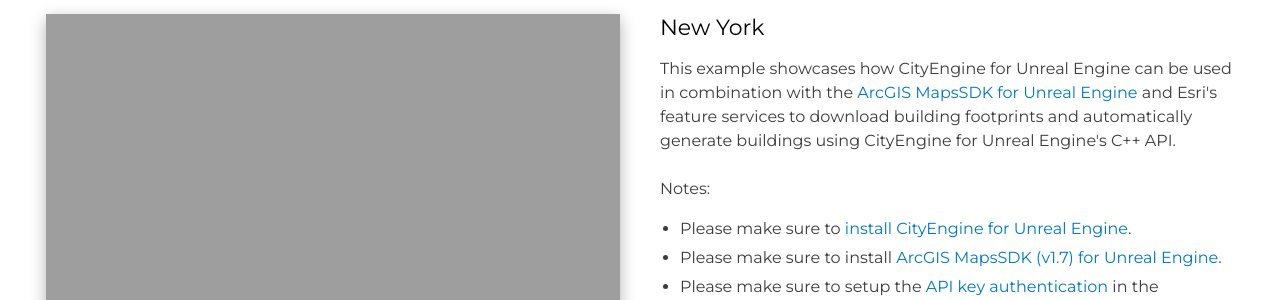
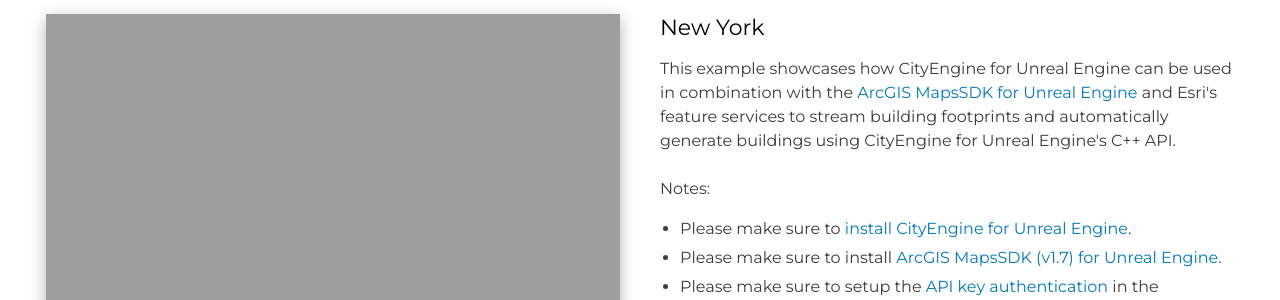
Before and after one commit to Esri/cityengine, a Jekyll site: the page built from _plugins/vitruvio.md, in a window 1280 px wide and 900 px high, scrolled down 2698 px. Shown: the part 177-477 px from the top of the window. Built offline with Jekyll 4.4.1, drawn with Linux system fonts in a browser that asks for light colours; some of the changed text lies outside the part shown.

```diff
--- a/_plugins/vitruvio.md
+++ b/_plugins/vitruvio.md
@@ -50,7 +50,7 @@
 
 examples:
   - title: New York
-    text: This example showcases how CityEngine for Unreal Engine can be used in combination with the <a href="https://developers.arcgis.com/unreal-engine/">ArcGIS MapsSDK for Unreal Engine</a> and Esri's feature services to download building footprints and automatically generate buildings using CityEngine for Unreal Engine's C++ API.</br></br>Notes&colon;</br><ul><li>Please make sure to <a href="https://github.com/Esri/cityengine_for_unreal/blob/master/doc/installation.md">install CityEngine for Unreal Engine</a>.</li><li>Please make sure to install <a href="https://developers.arcgis.com/unreal-engine/install-and-set-up/">ArcGIS MapsSDK (v1.7) for Unreal Engine</a>.</li><li>Please make sure to setup the <a href="https://developers.arcgis.com/unreal-engine/authentication/#api-key-authentication">API key authentication</a> in the MapsSDK for Unreal Engine.</li><li>The rules are from the International City example of CityEngine.</li></ul></br></br>Downloads&colon;
+    text: This example showcases how CityEngine for Unreal Engine can be used in combination with the <a href="https://developers.arcgis.com/unreal-engine/">ArcGIS MapsSDK for Unreal Engine</a> and Esri's feature services to stream building footprints and automatically generate buildings using CityEngine for Unreal Engine's C++ API.</br></br>Notes&colon;</br><ul><li>Please make sure to <a href="https://github.com/Esri/cityengine_for_unreal/blob/master/doc/installation.md">install CityEngine for Unreal Engine</a>.</li><li>Please make sure to install <a href="https://developers.arcgis.com/unreal-engine/install-and-set-up/">ArcGIS MapsSDK (v1.7) for Unreal Engine</a>.</li><li>Please make sure to setup the <a href="https://developers.arcgis.com/unreal-engine/authentication/#api-key-authentication">API key authentication</a> in the MapsSDK for Unreal Engine.</li><li>The rules are from the International City example of CityEngine.</li></ul></br></br>Downloads&colon;
     images:
       - image-name: vitruvio_ex_2_1.jpg
     files:
```
Also changed, not shown: other parts of _plugins/vitruvio.md (+1 -1 lines).
